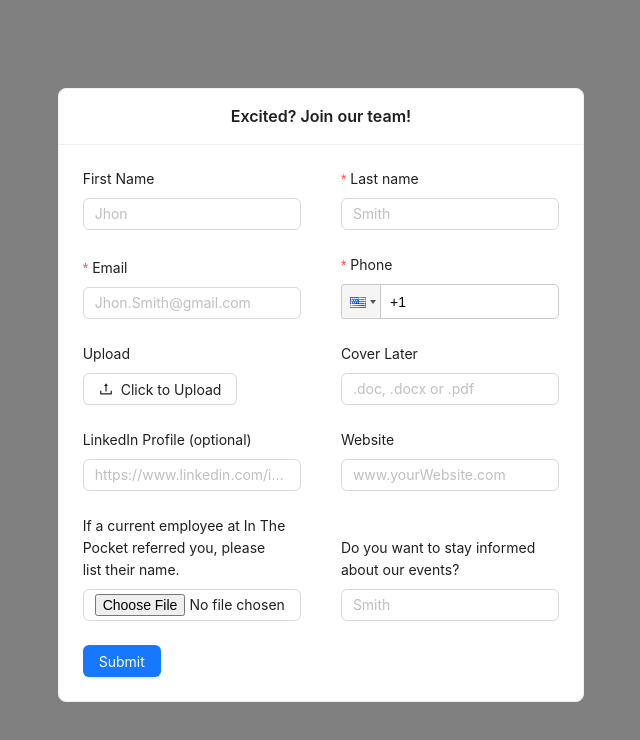
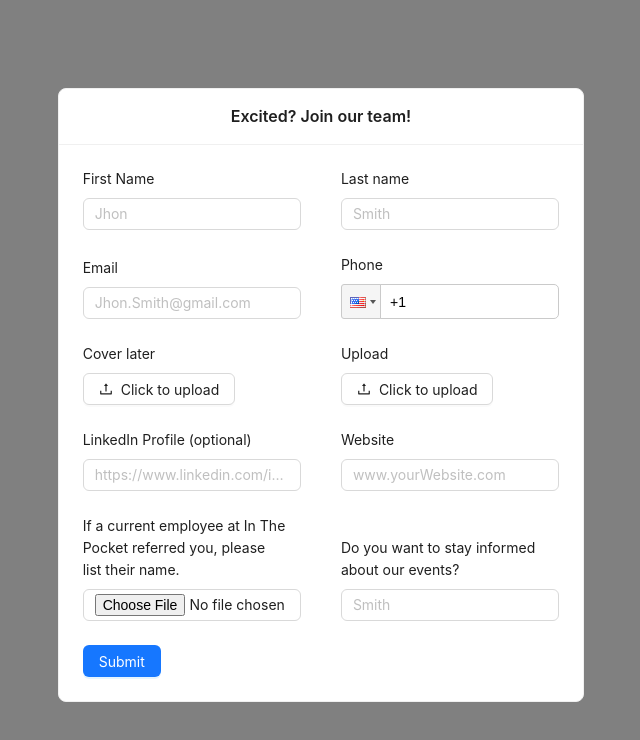
Before and after one commit to JustLenard/InThePocketJobForm, a React (Vite) app: page / in a window 1280 px wide. Shown: the top 740 px of the page, without its empty margins (319-959 px from the left). Built offline with nearby package versions, Linux system fonts and the light colour scheme.

Commit message:
Some work on the upload

```diff
--- a/src/App.tsx
+++ b/src/App.tsx
@@ -1,5 +1,6 @@
 import { Card, Col, Row } from 'antd'
 import Form from './components/Form'
+import F2 from './components/f'
 
 const App: React.FC = () => {
 	return (
@@ -12,6 +13,7 @@ const App: React.FC = () => {
 					}}
 				>
 					<Form />
+					{/* <F2 /> */}
 				</Card>
 			</Col>
 		</Row>
--- a/src/components/AppUpload.tsx
+++ b/src/components/AppUpload.tsx
@@ -1,48 +1,55 @@
-import React from 'react'
+import React, { useState } from 'react'
 import { UploadOutlined } from '@ant-design/icons'
-import type { UploadProps } from 'antd'
 import { Button, message, Upload } from 'antd'
-import { RcFile } from 'antd/es/upload'
+import type { RcFile, UploadFile, UploadProps } from 'antd/es/upload/interface'
 
-const beforeUpload = (file: RcFile) => {
-	const isJpgOrPng = file.type === 'pdf' || file.type === 'image/png'
-	if (!isJpgOrPng) {
-		message.error('You can only upload JPG/PNG file!')
+const AppUpload: React.FC = () => {
+	const [fileList, setFileList] = useState<UploadFile | null>(null)
+	const [uploading, setUploading] = useState(false)
+
+	// const handleUpload = () => {
+	// 	const formData = new FormData()
+	// 	fileList.forEach((file) => {
+	// 		formData.append('files[]', file as RcFile)
+	// 	})
+	// 	setUploading(true)
+	// 	// You can use any AJAX library you like
+	// 	fetch('https://www.mocky.io/v2/5cc8019d300000980a055e76', {
+	// 		method: 'POST',
+	// 		body: formData,
+	// 	})
+	// 		.then((res) => res.json())
+	// 		.then(() => {
+	// 			setFileList([])
+	// 			message.success('upload successfully.')
+	// 		})
+	// 		.catch(() => {
+	// 			message.error('upload failed.')
+	// 		})
+	// 		.finally(() => {
+	// 			setUploading(false)
+	// 		})
+	// }
+
+	const props: UploadProps = {
+		onRemove: () => {
+			setFileList(null)
+		},
+		beforeUpload: (file) => {
+			setFileList(file)
+			return false
+		},
 	}
-	const isLt2M = file.size / 1024 / 1024 < 2
-	if (!isLt2M) {
-		message.error('Image must smaller than 2MB!')
-	}
-	return isJpgOrPng && isLt2M
+
+	return (
+		// <Upload {...props} maxCount={1}>
+		// 	<Button icon={<UploadOutlined />}>Select File</Button>
+		// </Upload>
+
+		<Upload name="logo" listType="text" beforeUpload={() => false}>
+			<Button icon={<UploadOutlined />}>Click to upload</Button>
+		</Upload>
+	)
 }
 
-const props: UploadProps = {
-	accept: '.jpg, .jpeg, .png',
-	beforeUpload,
-	action: 'https://www.mocky.io/v2/5cc8019d300000980a055e76',
-	headers: {
-		authorization: 'authorization-text',
-	},
-	onChange(info) {
-		if (info.file.status !== 'uploading') {
-			console.log(info.file, info.fileList)
-		}
-		if (info.file.status === 'done') {
-			message.success(`${info.file.name} file uploaded successfully`)
-		} else if (info.file.status === 'error') {
-			message.error(`${info.file.name} file upload failed.`)
-		}
-	},
-}
-
-interface Props {
-	name: string
-}
-
-const AppUpload: React.FC<Props> = ({ name }) => (
-	<Upload {...props} name={name}>
-		<Button icon={<UploadOutlined />}>Click to Upload</Button>
-	</Upload>
-)
-
 export default AppUpload
--- a/src/components/Form.tsx
+++ b/src/components/Form.tsx
@@ -29,11 +29,14 @@ const handleSubmit = (values: JobForm) => {
 }
 
 const normFile = (e: any) => {
-	console.log('Upload event:', e)
 	if (Array.isArray(e)) {
 		return e
 	}
 	return e?.fileList
+}
+
+const handleUplaod = (e: React.ChangeEvent<HTMLInputElement>) => {
+	console.log('This is e.target.files', e.target.files)
 }
 
 const JobForm: React.FC = () => {
@@ -54,7 +57,7 @@ const JobForm: React.FC = () => {
 					</Form.Item>
 				</AppCol>
 				<AppCol>
-					<Form.Item label="Last name" name="lastName" rules={[{ required: true }]}>
+					<Form.Item label="Last name" name="lastName" rules={[]}>
 						<Input placeholder="Smith" />
 					</Form.Item>
 				</AppCol>
@@ -64,15 +67,13 @@ const JobForm: React.FC = () => {
 					<Form.Item
 						label="Email"
 						name="email"
-						rules={[
-							{ required: true, message: 'Please type a valid emai.', type: 'email' },
-						]}
+						rules={[{ message: 'Please type a valid emai.', type: 'email' }]}
 					>
 						<Input placeholder="Jhon.Smith@gmail.com" />
 					</Form.Item>
 				</AppCol>
 				<AppCol>
-					<Form.Item label="Phone" name="phone" rules={[{ required: true }]}>
+					<Form.Item label="Phone" name="phone" rules={[]}>
 						<PhoneInput
 							inputStyle={{
 								width: '100%',
@@ -86,20 +87,30 @@ const JobForm: React.FC = () => {
 			<AppRow>
 				<AppCol>
 					<Form.Item
+						name="coverLater"
+						label="Cover later"
+						valuePropName="fileList"
+						getValueFromEvent={normFile}
+					>
+						{/* <Upload name="logo" listType="text" beforeUpload={() => false}>
+							<Button icon={<UploadOutlined />}>Click to upload</Button>
+						</Upload> */}
+						<AppUpload />
+					</Form.Item>
+				</AppCol>
+				<AppCol>
+					{/* <Form.Item label="Cover Later">
+						<Input placeholder=".doc, .docx or .pdf" />
+					</Form.Item> */}
+					<Form.Item
 						name="upload"
 						label="Upload"
 						valuePropName="fileList"
 						getValueFromEvent={normFile}
 					>
-						{/* <Upload {...uplaodProps} accept="askf" name="logo" listType="text">
+						<Upload name="logo" listType="text" beforeUpload={() => false}>
 							<Button icon={<UploadOutlined />}>Click to upload</Button>
-						</Upload> */}
-						<AppUpload name="le" />
-					</Form.Item>
-				</AppCol>
-				<AppCol>
-					<Form.Item label="Cover Later">
-						<Input placeholder=".doc, .docx or .pdf" />
+						</Upload>
 					</Form.Item>
 				</AppCol>
 			</AppRow>
```
Also changed, not shown: src/components/f.tsx (added, +54 -0 lines).
